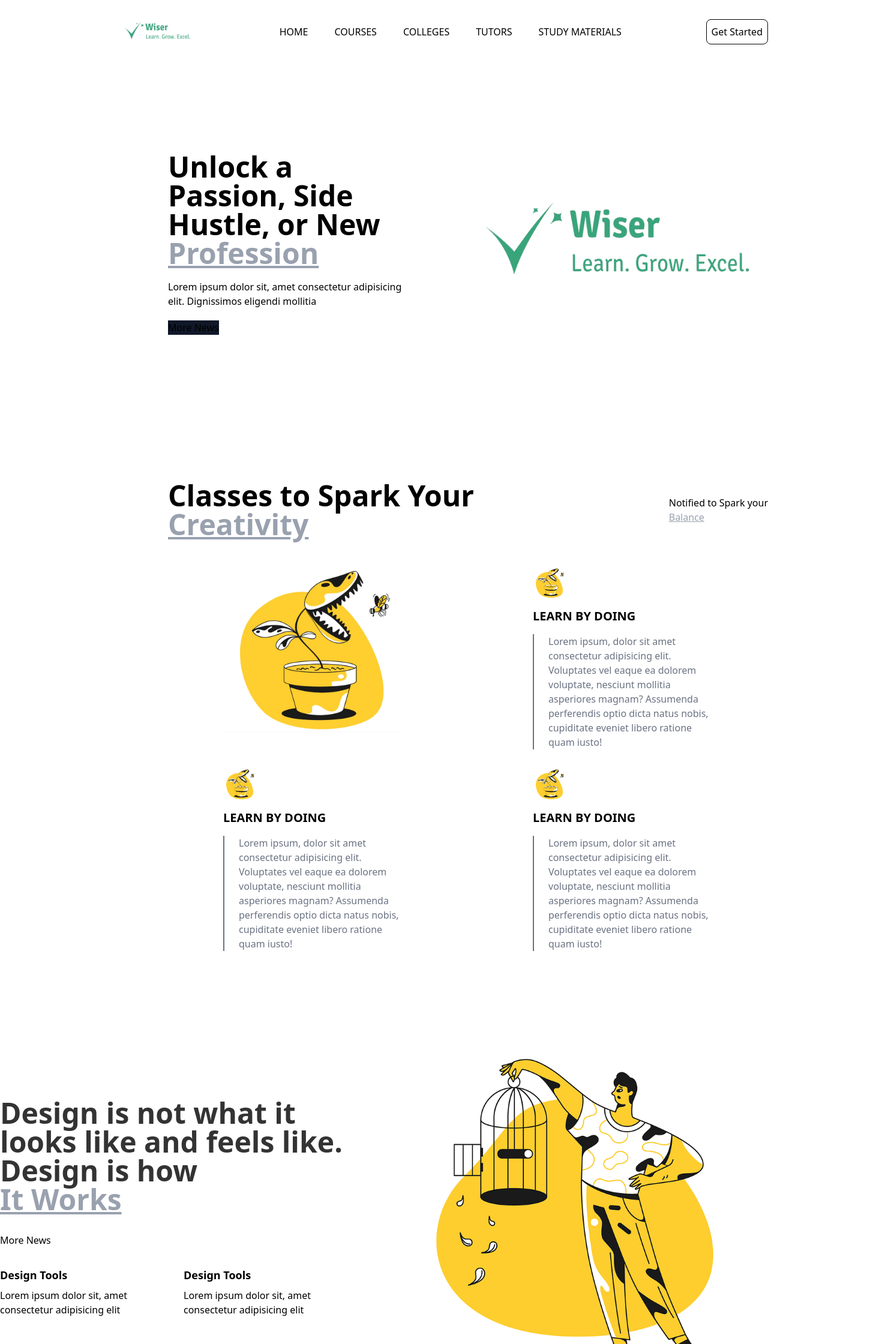
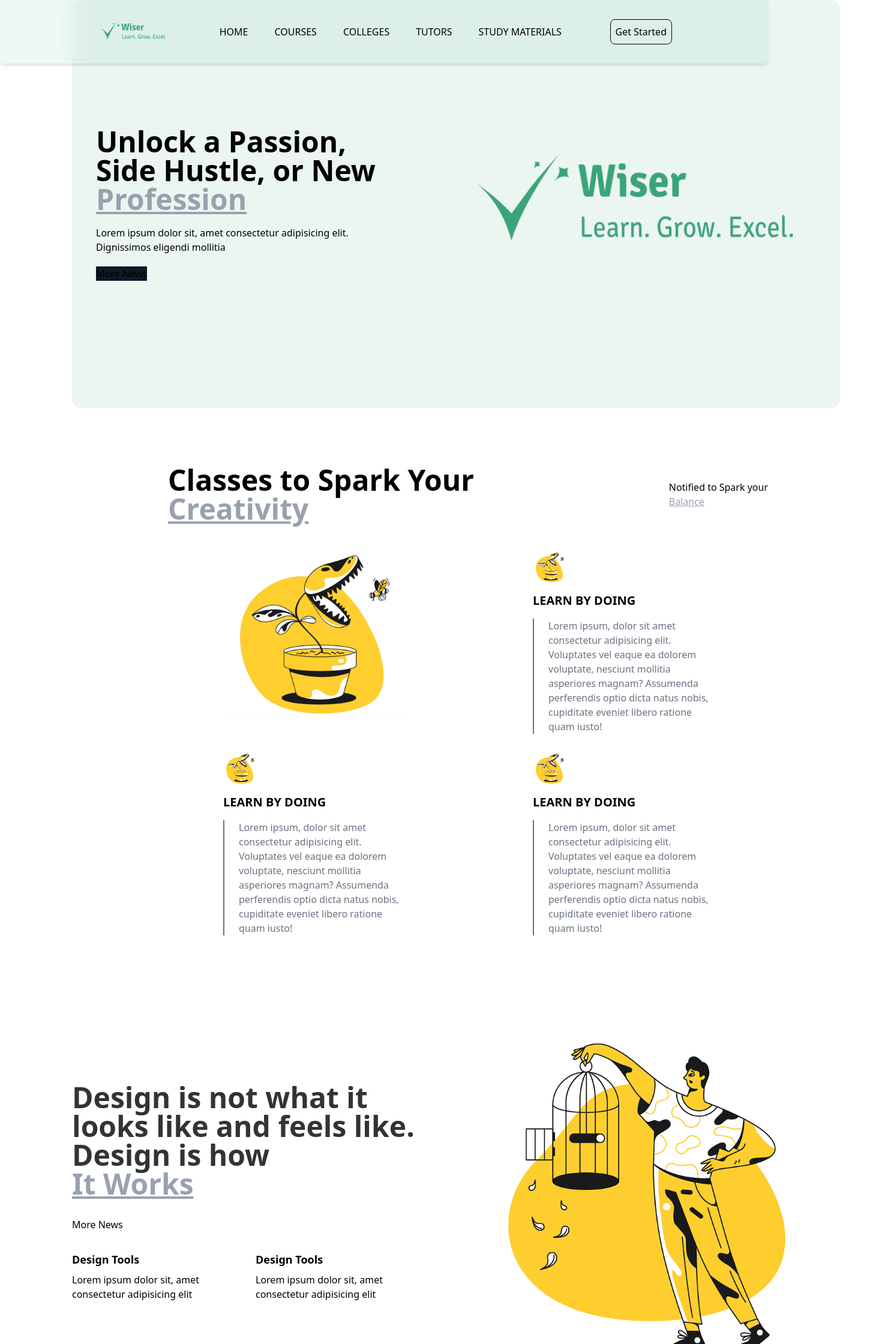
Before and after one commit to Salonisingh01/WiserR, a React (Vite) app: page / in a window 1280 px wide. Shown: the top 2240 px of the page at 60% size, 1455 px wide, since content can reach past the window. Built offline with nearby package versions, Linux system fonts and the light colour scheme.

Commit message:
Minor Changes

```diff
--- a/src/Components/Banner/Banner.jsx
+++ b/src/Components/Banner/Banner.jsx
@@ -6,7 +6,7 @@ import { slideUp } from "../../utility/animation";
 const Banner = () => {
   return (
     <>
-      <div className="container py-20">
+      <div className="container py-20 ml-30">
         <div className="grid grid-cols-1 md:grid-cols-2 min-h-[700px] md:min-h-[600px]">
           {/* Text content section */}
           <div className="space-y-8 flex flex-col justify-center items-center text-center md:text-left py-20 px-10 md:pr-10 md:py-0 md:px-0 md:items-start">
--- a/src/Components/Hero/Hero.jsx
+++ b/src/Components/Hero/Hero.jsx
@@ -10,7 +10,7 @@ import Banner2 from '../Banner/Banner2'
 const Hero = () => {
   return (
     <>
-      <div className="container pl-70">
+      <div className="container ml-30 p-10 rounded-2xl bg-primary/10 ">
         <div className="grid grid-cols-1 md:grid-cols-2 min-h-[700px] md:min-h-[600px]">
           {/* Text content section */}
           <div className="space-y-5 flex flex-col justify-center items-center text-center md:text-left py-20 px-10 md:pr-24 md:py-0 md:px-0 md:items-start">
--- a/src/Components/Navbar/Navbar.jsx
+++ b/src/Components/Navbar/Navbar.jsx
@@ -37,7 +37,7 @@ const Navbar = () => {
         variants={slideBottom(0.2)}
         initial="initial"
         animate="animate"
-        className="py-8  pl-50 container flex justify-between items-center"
+        className="bg-primary/8 backdrop-blur-lg shadow-md fixed max-w-full z-50 py-8  px-40 container flex justify-between items-center"
       >
         {/* Logo section */}
         <div className="flex items-center gap-1">
```
